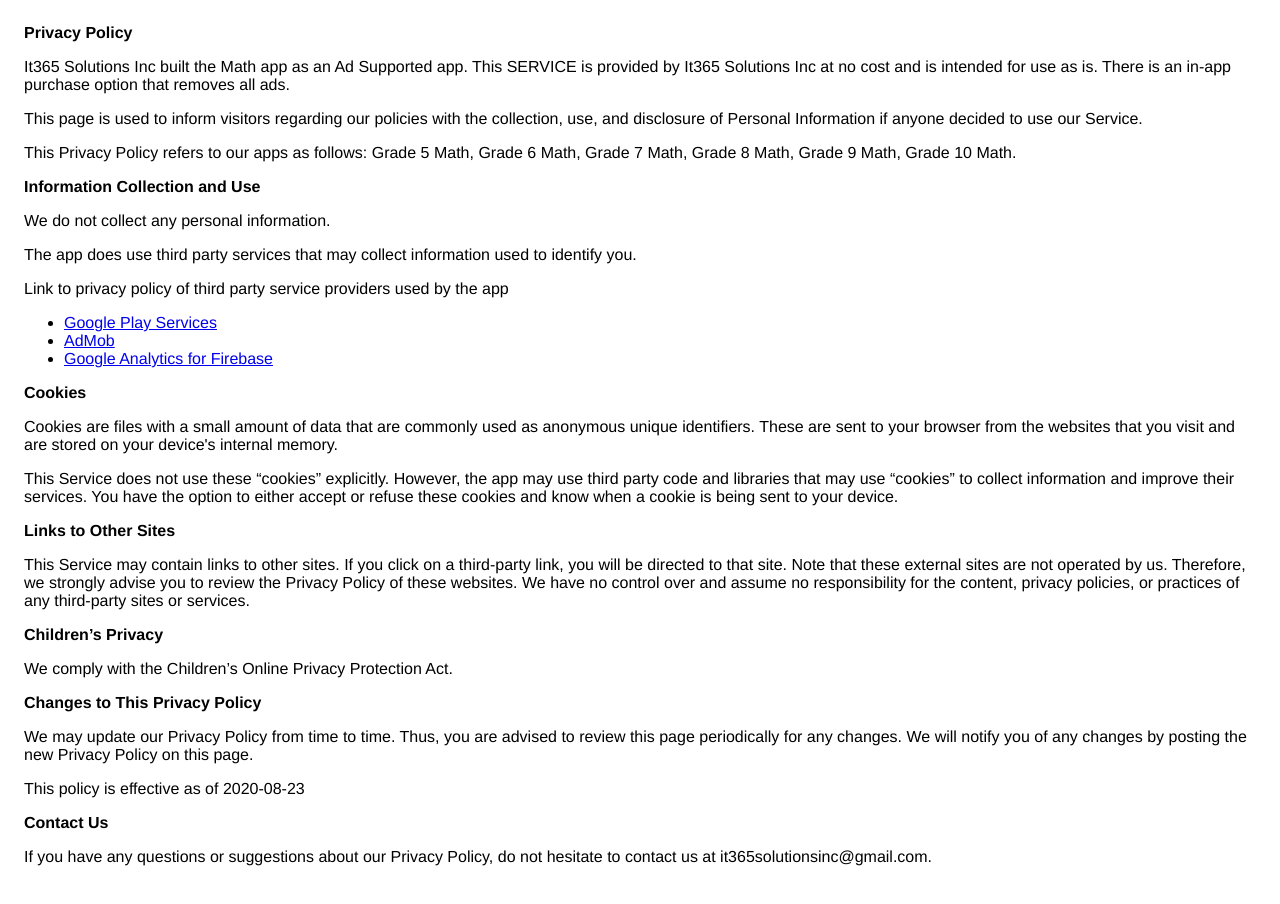
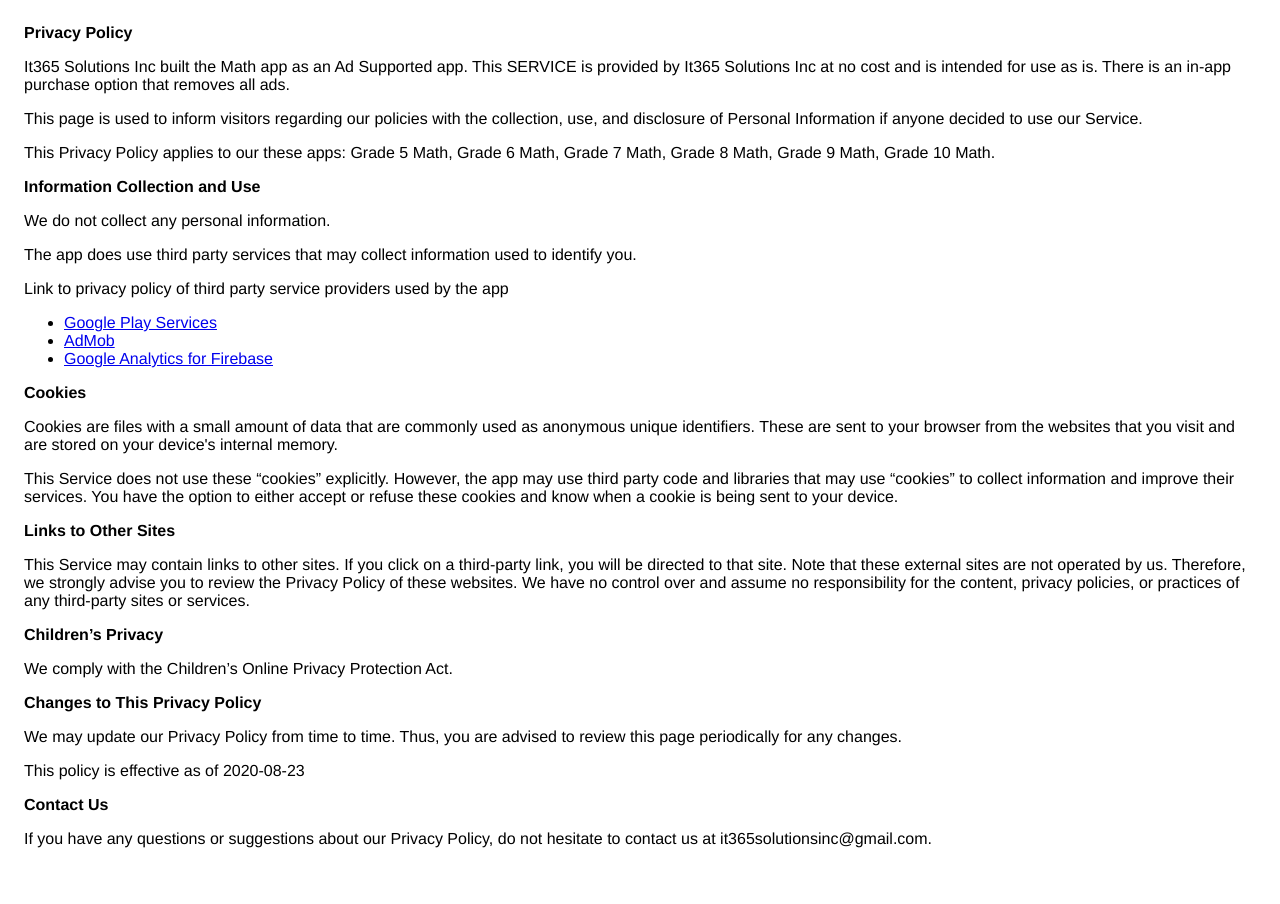
Before and after one commit to it365solutionsinc/it365solutionsinc.github.io, a plain HTML site: page index.html in a window 1280 px wide. Drawn offline with Linux system fonts and the light colour scheme.

Commit message:
Update index.html

```diff
--- a/index.html
+++ b/index.html
@@ -17,7 +17,7 @@
                   policies with the collection, use, and disclosure of Personal
                   Information if anyone decided to use our Service.
                 </p> <p>
-               This Privacy Policy  refers to our apps as follows: Grade 5 Math,
+               This Privacy Policy applies to our these apps: Grade 5 Math,
 			    Grade 6 Math, Grade 7 Math, Grade 8 Math, Grade 9 Math, Grade 10 Math.
                 </p> <p><strong>Information Collection and Use</strong></p> <p>
                   We do not collect any personal information.
@@ -53,9 +53,7 @@
                 </p> <p><strong>Changes to This Privacy Policy</strong></p> <p>
                   We may update our Privacy Policy from
                   time to time. Thus, you are advised to review this page
-                  periodically for any changes. We will
-                  notify you of any changes by posting the new Privacy Policy on
-                  this page.
+                  periodically for any changes.
                 </p> <p>This policy is effective as of 2020-08-23</p> <p><strong>Contact Us</strong></p> <p>
                   If you have any questions or suggestions about our
                   Privacy Policy, do not hesitate to contact us at it365solutionsinc@gmail.com.
```
